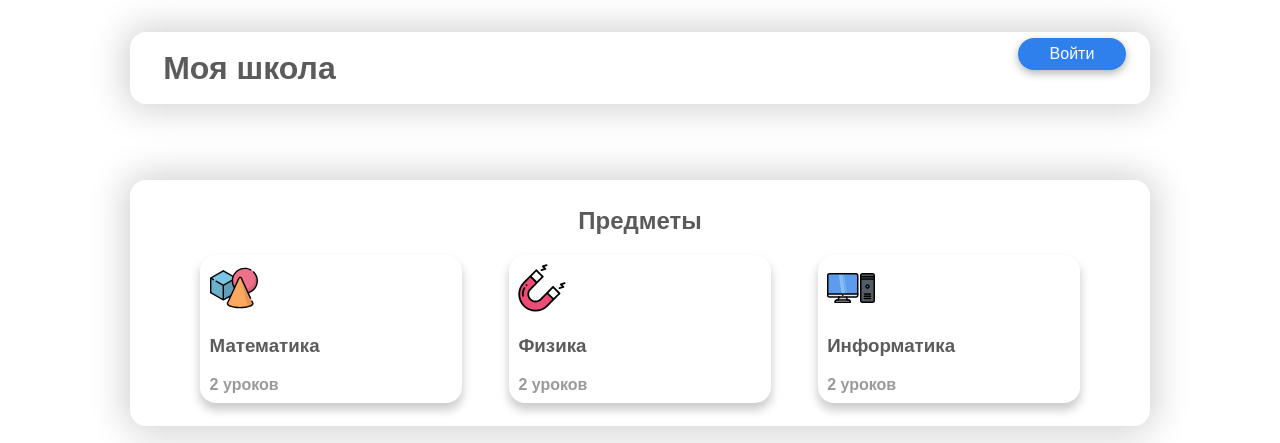
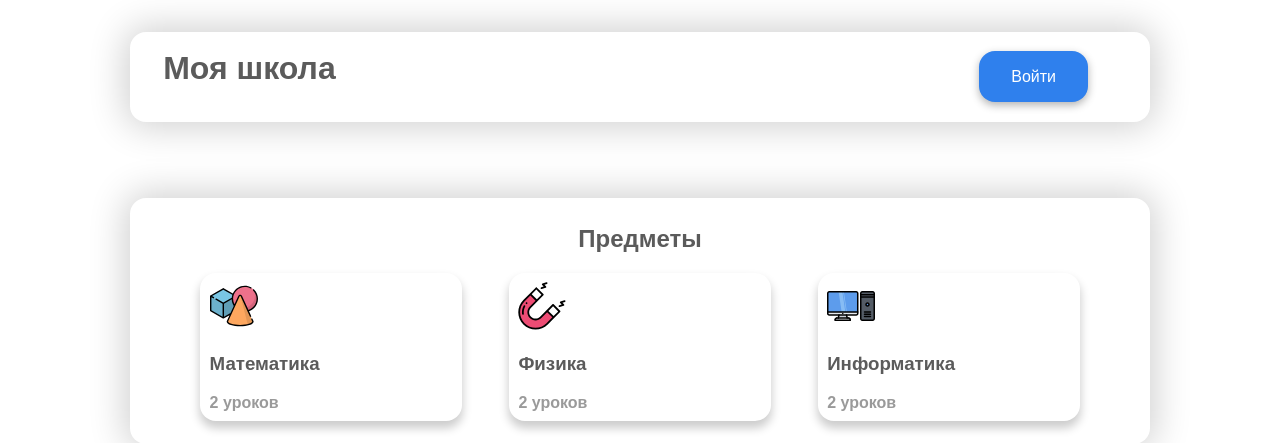
Before and after one commit to platon-p/flaskProject2, a Flask app: page / in a window 1280 px wide. Shown: the top 443 px of the page. Run offline with Flask 2, Linux system fonts and the light colour scheme.

Commit message:
Выровнял базовый шаблон

```diff
--- a/templates/base.html
+++ b/templates/base.html
@@ -25,7 +25,7 @@
     {% else %}
         <div class="inner-header">
             <h1 class="main_h1">{{ title }}</h1>
-        <div style="display: inline-block; position: relative; float: right; line-height: 100%;">
+            <div class="my-profile" style="padding: 0.4em 2em 0.4em 2em; width: auto;">
                 <a href="/login" class="register">Войти</a>
             </div>
         </div>
```
Lines whose indentation alone changed are shown as unchanged.
